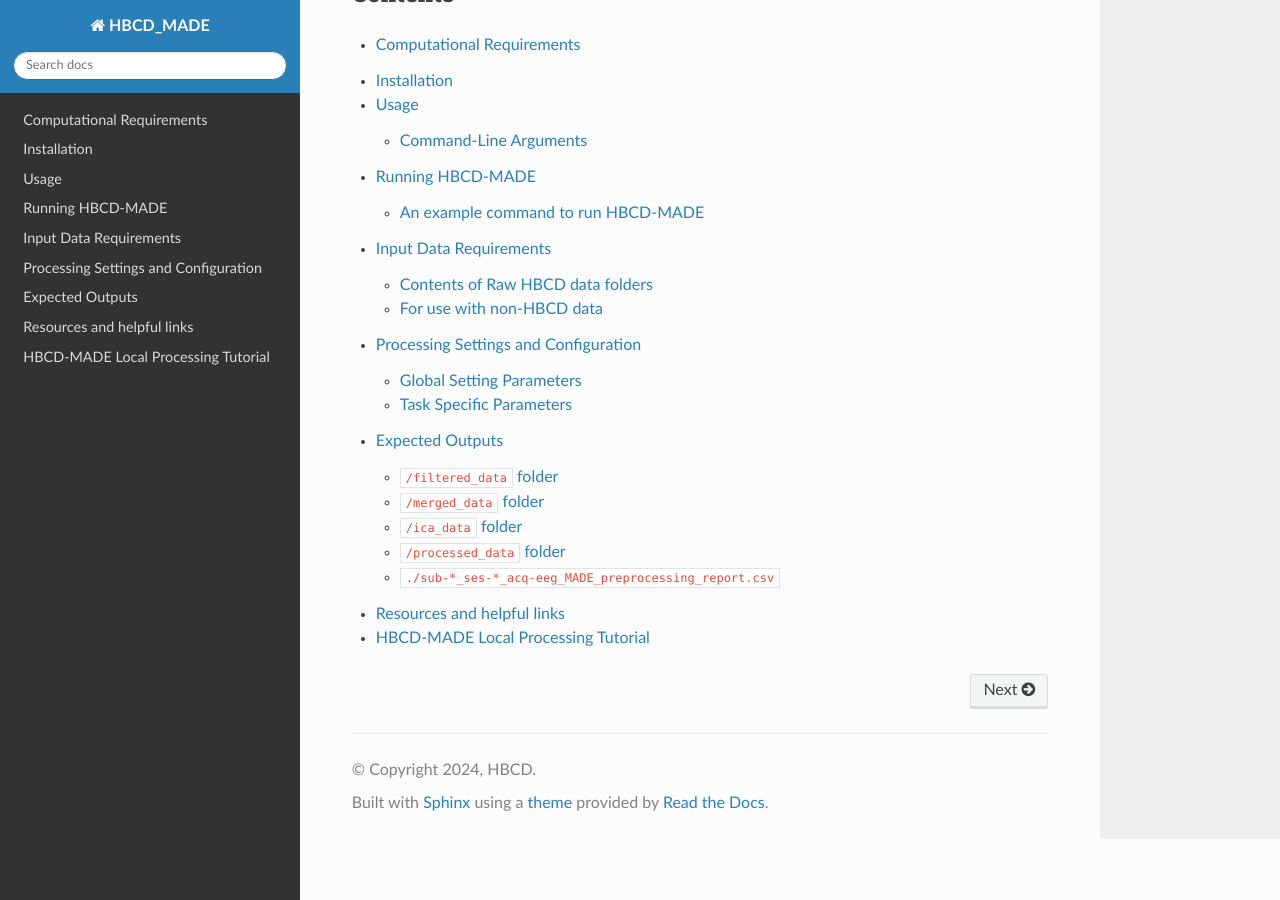
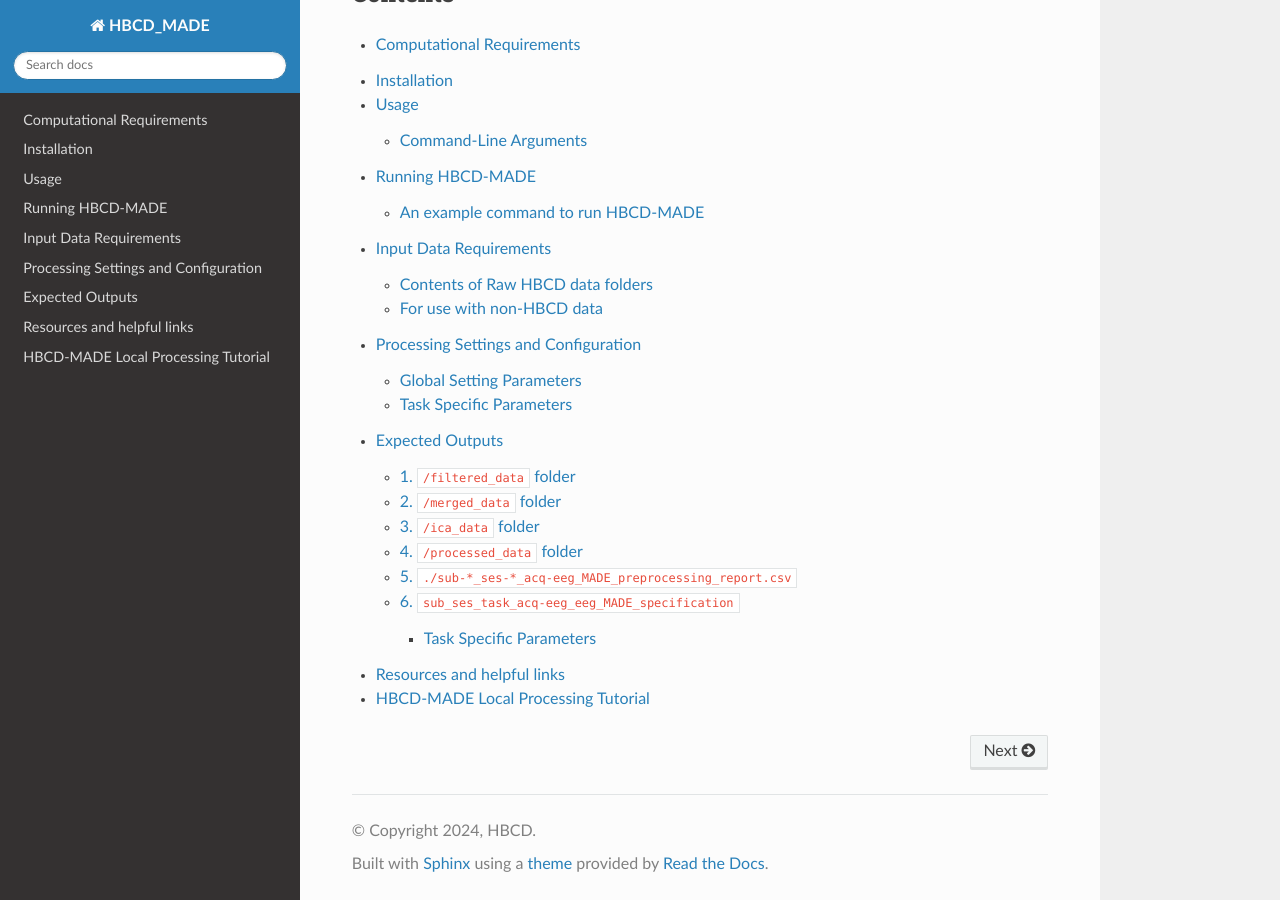
Before and after one commit to DCAN-Labs/HBCD-MADE, a Sphinx documentation site: the page built from docs/source/index.rst, in a window 1280 px wide and 900 px high, scrolled down 1047 px. Built offline with Sphinx 7.4.7 and the Read the Docs theme 2.0.0, drawn with Linux system fonts in a browser that asks for light colours; some of the changed lines change nothing that is shown.

Commit message:
Update expected_outputs.rst

```diff
--- a/docs/source/expected_outputs.rst
+++ b/docs/source/expected_outputs.rst
@@ -25,7 +25,7 @@ HBCD-MADE output contains the following file types:
 
 .. _./filtered_data:
 
-``/filtered_data`` folder
+1. ``/filtered_data`` folder
 -------------------------
 
 **Description**
@@ -45,7 +45,7 @@ Each EEG task administered will have a corresponding ``.set`` and ``.fdt`` file
 
 .. _./merged_data:
 
-``/merged_data`` folder
+2. ``/merged_data`` folder
 -----------------------
 
 **Description**
@@ -58,7 +58,7 @@ Tasks present in the merged ``.fdt`` file are listed in the corresponding ``.jso
 
 .. _./ica_data:
 
-``/ica_data`` folder
+3. ``/ica_data`` folder
 -------------------------
 
 **Description**
@@ -84,7 +84,7 @@ The ./ica_data folder contains the following:
 
 .. _./processed_data:
 
-``/processed_data`` folder
+4. ``/processed_data`` folder
 -------------------------
 
 **Description**
@@ -117,6 +117,7 @@ b. Figures (``.jpeg``)
 
 .. note:: The following plots are based on data from an adult volunteer and were processed using a pipeline optimized for infant data. They do not represent typical infant results.
 
+
   Several images containing plots and figures are automatically produced by MADE:
 
 .. image:: images/Topo_Standard_MMN.jpg
@@ -126,58 +127,60 @@ b. Figures (``.jpeg``)
 Topo_Standard_MMN
 	Topographic map of average brain response 200-400ms after presentation of standard stimulus during auditory mismatch negativity task across 446 trials.
 
-- Each plot’s title will contain N values for the number of trials retained for each condition of each task.
 
-	* MMN task plots are titled as follows: N = # standard trials, # predeviant trials, # deviant trials
+**PSD plots represent the power spectral density at either all electrodes or specific regions of interest (ROIs). The number of trials represented are specified in the plot’s title.**
 
-
-	* FACE task plots are titled as follows: N = # uprightINV trials, # inverted trials, # object trials, # uprightOBJ trials
-
-*PSD plots represent the power spectral density at either all electrodes or specific regions of interest (ROIs). The number of trials represented are specified in the plot’s title.*
+Example: PSD_AllCh
 
 .. image:: images/PSD_AllCh.jpg
    :width: 500px
    :alt: NA
 
-Example: PSD_AllCh
 	Power spectral density plot for all channels across 295 retained epochs (1s each).
 
+
 **ERP plots show the event-related potential wave across N trials at a specified ROI.**
+
+Example: ERP_oz_VEP
 
 .. image:: images/ERP_oz_VEP.jpg
    :width: 500px
    :alt: NA
 
-Example: ERP_oz_VEP
 	ERP plot of visual evoked potential at Oz electrode cluster, averaged across 118 trials.
 
 **Topo plots contain topographic maps of mean voltage across the scalp during a specified time window.**
+
+Example: Topo_Standard_MMN
 
 .. image:: images/Topo_Standard_MMN.jpg
    :width: 500px
    :alt: NA
 
-Example: Topo_Standard_MMN
 	Topographic plot of EEG between 200-400ms after presentation of standard stimulus during mismatch negativity task.
 
 **DiffTop plots represent the difference in mean voltage between two conditions during a specified time window.**
 
-image:: images/DiffTop_Inv_Vs_Upr_FACE.jpg
+Example: DiffTop_Inv_Vs_Upr_FACE
+
+.. image:: images/DiffTop_Inv_Vs_Upr_FACE.jpg
    :width: 500px
    :alt: NA
 
-Example: DiffTop_Inv_Vs_Upr_FACE
 	Average difference in scalp distribution between 100-300ms after presentation of Inverted vs Upright faces. For this task, 50 upright face trials were retained in the Upright/Inverted block, 48 inverted face trials were retained in the Upright/Inverted face block, 42 Object trials were retained in the Object/Upright face block, and 50 upright face trials were retained in the Object/Upright face block. For this plot, only the first two n values are relevant because the plot represents the difference between Inverted and Upright faces.
 
 **DiffERP plots display the difference in the ERP waveform between specified conditions.**
 
-image:: images/DiffERP_t7t8_MMN.jpg
+Example: DiffERP_t7t8_MMN
+
+.. image:: images/DiffERP_t7t8_MMN.jpg
    :width: 500px
    :alt: NA
 
-Example: DiffERP_t7t8_MMN
 	Difference waves for ERP reponses to stimuli during auditory mismatch negativity task at T7/T8 electrode cluster. 446 standard trials, 93 pre-deviant, and 90 deviant trials are represented.
 
+
+.. note:: Each plot’s title will contain N values for the number of trials retained for each condition of each task. MMN task plots are titled as follows: N = # standard trials, # predeviant trials, # deviant trials. FACE task plots are titled as follows: N = # uprightINV trials, # inverted trials, # object trials, # uprightOBJ trials.
 
 c. MATLAB Data files (``.mat``)
 .mat files contain processing output.
@@ -204,7 +207,7 @@ For each task, two .csv files are automatically produced by MADE: a summary stat
 
 .. _./sub-*_ses-*_acq-eeg_MADE_preprocessing_report.csv:
 
-``./sub-*_ses-*_acq-eeg_MADE_preprocessing_report.csv``
+5. ``./sub-*_ses-*_acq-eeg_MADE_preprocessing_report.csv``
 -------------------------------------------------------
 
 Processing report automatically generated by MADE. The file ``MADE_preprocessing_report.csv`` will contain summary level statistics related to the processing of your data. Because the EEG data is merged across tasks for portions of the pre-processing, some of these entries will be the same for all tasks. See Debnath et al. (2021) for more information on MADE preprocessing. The following variables are represented-
@@ -281,6 +284,25 @@ The following variables within the MADE processing report represent the number o
      - MMN
      - mismatch negativity, deviant stimulus
 
+6. ``sub_ses_task_acq-eeg_eeg_MADE_specification``
+--------------------------------------------------------------------
+If you are processing all four HBCD tasks, you will have four unique JSON keys titled accordingly.
+
+Task Specific Parameters
+^^^^^^^^^^^^^^^^^^^^^^^^^^^^
+
+Task-specific parameters are defined in the task's corresponding .json key ending in ``MADE_specification.json``. The following parameters are task-specific and not listed in the ``proc_settings_HBCD_container.json`` which defines global parameters and some task specific parameters:
+
+- **ROI_of_interest**: Selects the ROI for ERPs.
+- **ERP_window_start**: Time window of interest in the topographic plots and in the averages for the ``.mat`` files.
+- **ERP_window_end**: Time window of interest in the topographic plots and in the averages for the ``.mat`` files.
+- **erp_filter**: Boolean variable indicating whether to apply a second low-pass filter before creating ERPs.
+- **erp_lowpass**: Hz at which to apply the second low-pass filter.
+- **score_times**: Time ranges in seconds used for SME and mean amplitude computation. There have to be the same number of ``score_times`` and ``score_ROIs``.
+- **score_ROIs**: ROIs to be used for computing SME and mean amplitude. There have to be the same number of ``score_times`` and ``score_ROIs``.
+
+
+
 .. toctree::
    :maxdepth: 2
    :caption: Contents:
```
